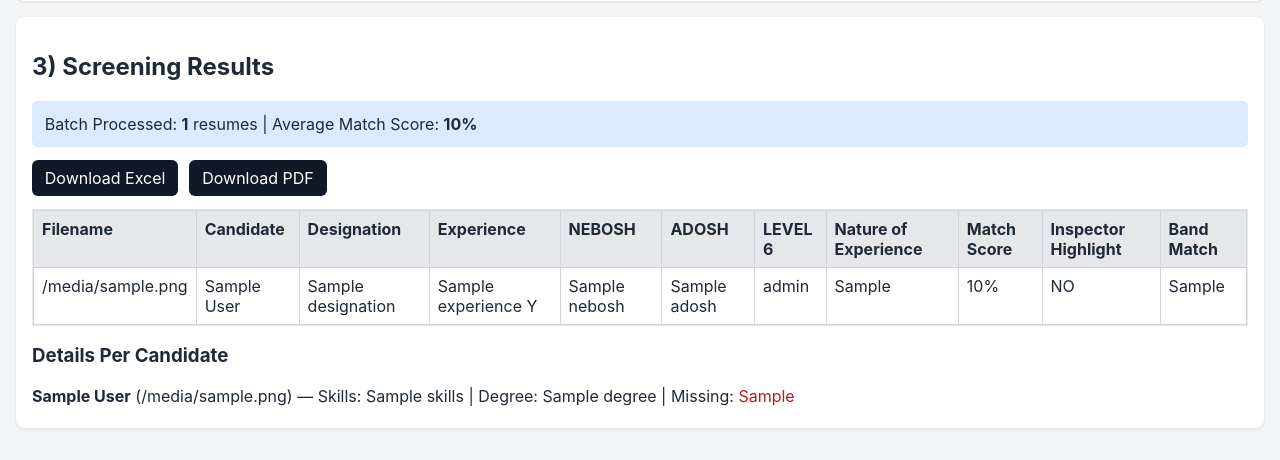
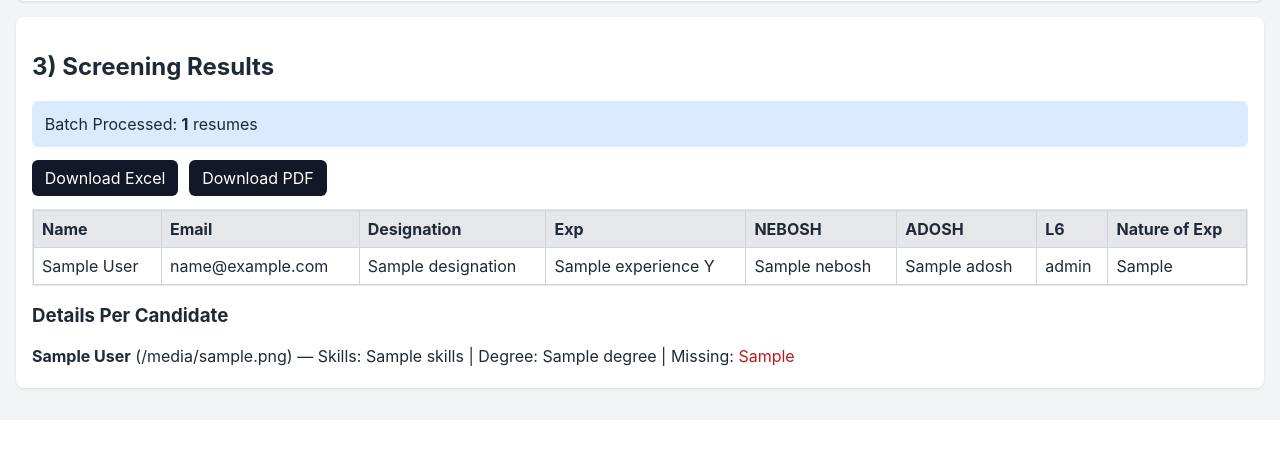
Before and after one commit to s6ft256/CV_EXT, a FastAPI app: template templates/index.html in a window 1280 px wide. Shown: the part 812-1272 px from the top of the page. After the commit the page ends 1204 px from the top, so only its background shows below. Run offline with FastAPI, Linux system fonts and the light colour scheme; the template is opened without the code that fills it: most values are stand-ins (such as "Sample title", 1, 10 or a date in 2020).

Commit message:
Reorder output fields and remove score columns

```diff
--- a/app/main.py
+++ b/app/main.py
@@ -189,36 +189,28 @@ def export_excel(batch_id: str) -> StreamingResponse:
     sheet = workbook.active
     sheet.title = "Resume Screening"
     headers = [
-        "Filename",
-        "Candidate",
+        "Name",
+        "Email",
         "Designation",
-        "Experience (Years)",
+        "Exp",
         "NEBOSH",
-        "ADOSH/OSHAD",
-        "LEVEL 6",
-        "Nature of Experience",
-        "Match Score",
-        "Inspector Highlight",
-        "Band Match",
-        "Missing Requirements",
+        "ADOSH",
+        "L6",
+        "Nature of Exp",
     ]
     sheet.append(headers)
 
     for row in rows:
         sheet.append(
             [
-                row["filename"],
                 row["full_name"],
+                row["email"],
                 row["designation"],
                 row["experience"],
                 row["nebosh"],
                 row["adosh"],
                 row["level_6"],
                 row["nature_of_experience"],
-                row["match_score"],
-                row["inspector_highlight"],
-                row["preferred_band"],
-                row["missing_requirements"],
             ]
         )
 
@@ -241,20 +233,18 @@ def export_pdf(batch_id: str) -> StreamingResponse:
     stream = BytesIO()
     doc = SimpleDocTemplate(stream, pagesize=landscape(A4), leftMargin=20, rightMargin=20, topMargin=20, bottomMargin=20)
 
-    data = [["Designation", "Experience", "NEBOSH", "ADOSH", "LEVEL 6", "Nature of Experience", "Candidate", "Score", "Inspector", "Band"]]
+    data = [["Name", "Email", "Designation", "Exp", "NEBOSH", "ADOSH", "L6", "Nature of Exp"]]
     for row in rows:
         data.append(
             [
+                row["full_name"],
+                row["email"],
                 row["designation"],
                 f"{row['experience']} Y",
                 row["nebosh"],
                 row["adosh"],
                 row["level_6"],
                 row["nature_of_experience"],
-                row["full_name"],
-                f"{row['match_score']}%",
-                row["inspector_highlight"],
-                row["preferred_band"],
             ]
         )
 
@@ -547,6 +537,7 @@ def fetch_batch_rows(batch_id: str) -> list[dict[str, Any]]:
             {
                 "filename": filename,
                 "full_name": data.get("full_name", "Unknown"),
+                "email": data.get("email", "Not found"),
                 "designation": data.get("suggested_role", "Unclassified"),
                 "experience": data.get("total_experience_years", 0),
                 "nebosh": "YES" if data.get("certifications", {}).get("nebosh") else "NO",
--- a/templates/index.html
+++ b/templates/index.html
@@ -72,8 +72,7 @@
         <h2>3) Screening Results</h2>
         {% if result %}
           <div class="score">
-            Batch Processed: <strong>{{ result.count }}</strong> resumes |
-            Average Match Score: <strong>{{ result.average_score }}%</strong>
+            Batch Processed: <strong>{{ result.count }}</strong> resumes
           </div>
 
           <div class="actions">
@@ -85,33 +84,27 @@
             <table>
               <thead>
                 <tr>
-                  <th>Filename</th>
-                  <th>Candidate</th>
+                  <th>Name</th>
+                  <th>Email</th>
                   <th>Designation</th>
-                  <th>Experience</th>
+                  <th>Exp</th>
                   <th>NEBOSH</th>
                   <th>ADOSH</th>
-                  <th>LEVEL 6</th>
-                  <th>Nature of Experience</th>
-                  <th>Match Score</th>
-                  <th>Inspector Highlight</th>
-                  <th>Band Match</th>
+                  <th>L6</th>
+                  <th>Nature of Exp</th>
                 </tr>
               </thead>
               <tbody>
                 {% for row in result.rows %}
                 <tr class="{% if row.inspector_highlight %}inspector-row{% endif %}">
-                  <td>{{ row.filename }}</td>
                   <td>{{ row.full_name }}</td>
+                  <td>{{ row.email }}</td>
                   <td>{{ row.designation }}</td>
                   <td>{{ row.experience }} Y</td>
                   <td>{{ row.nebosh }}</td>
                   <td>{{ row.adosh }}</td>
                   <td>{{ row.level_6 }}</td>
                   <td>{{ row.nature_of_experience }}</td>
-                  <td>{{ row.match_score }}%</td>
-                  <td>{{ "YES" if row.inspector_highlight else "NO" }}</td>
-                  <td>{{ row.preferred_band }}</td>
                 </tr>
                 {% endfor %}
               </tbody>
```
